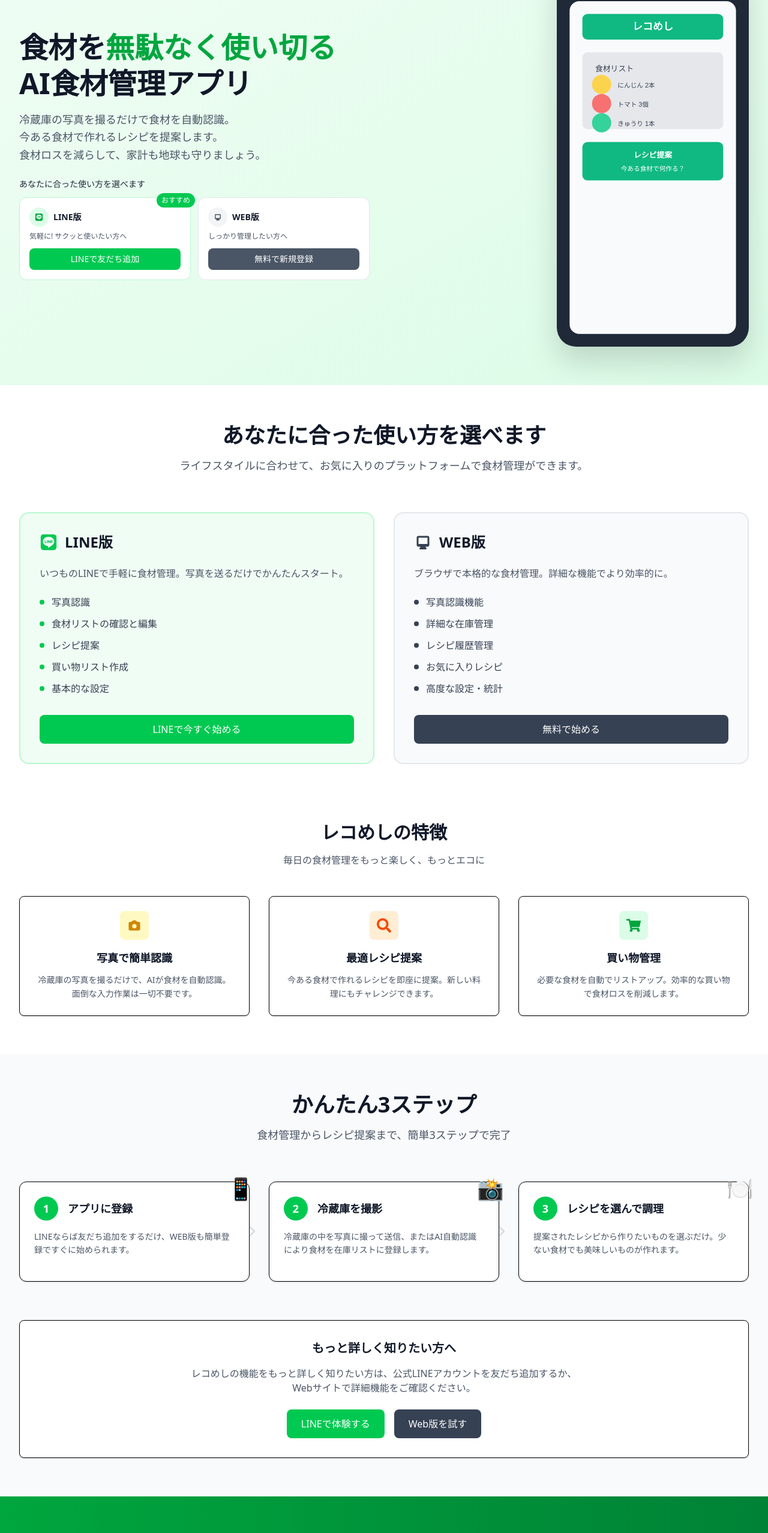
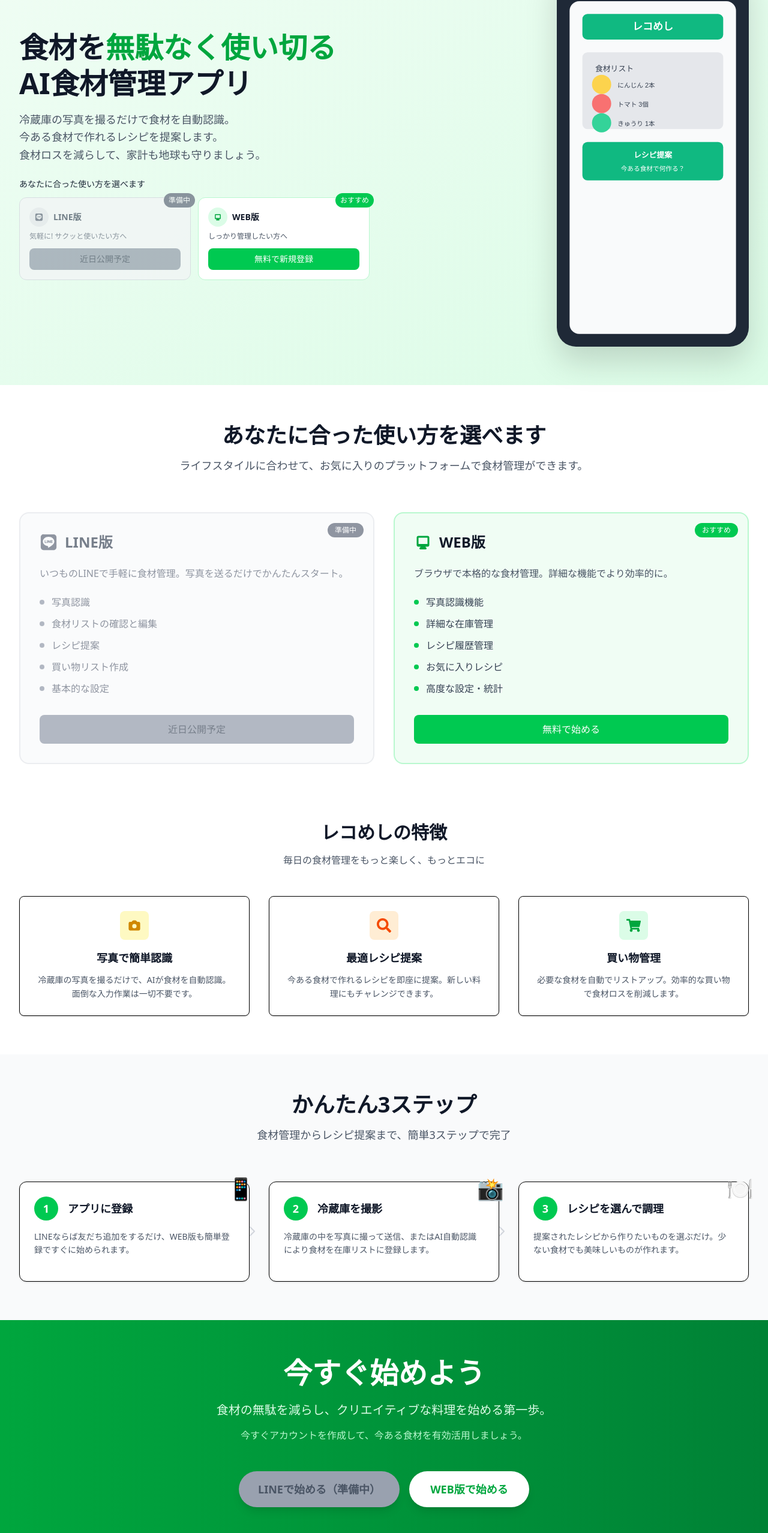
Before and after one commit to Otoriha/Reco_Meshi, a React (Vite) app in the folder frontend/: page / in a window 1280 px wide. Shown: the part 198-2754 px from the top of the page at 60% size. Built offline with nearby package versions, Linux system fonts and the light colour scheme; no server answers.

Commit message:
line準備中に設定

```diff
--- a/frontend/src/components/landing/CTASection.tsx
+++ b/frontend/src/components/landing/CTASection.tsx
@@ -20,14 +20,17 @@
           {/* CTAボタン */}
           <div className="flex flex-col sm:flex-row gap-4 justify-center items-center max-w-2xl mx-auto">
             {/* LINEで始める */}
-            <button className="w-full sm:w-auto bg-white text-green-600 px-8 py-4 rounded-full hover:bg-green-50 transition-colors font-bold shadow-lg text-lg min-w-[250px]">
-              LINEで始める（無料10分）
+            <button
+              disabled
+              className="w-full sm:w-auto bg-gray-400 text-gray-600 px-8 py-4 rounded-full cursor-not-allowed font-bold shadow-lg text-lg min-w-[250px]"
+            >
+              LINEで始める（準備中）
             </button>
 
             {/* Web版で始める */}
             <Link
               to="/signup"
-              className="w-full sm:w-auto bg-transparent border-2 border-white text-white px-8 py-4 rounded-full hover:bg-white hover:text-green-600 transition-colors font-bold text-lg text-center min-w-[200px]"
+              className="w-full sm:w-auto bg-white text-green-600 px-8 py-4 rounded-full hover:bg-green-50 transition-colors font-bold text-lg text-center min-w-[200px] shadow-lg"
             >
               WEB版で始める
             </Link>
--- a/frontend/src/components/landing/FeaturesSection.tsx
+++ b/frontend/src/components/landing/FeaturesSection.tsx
@@ -20,47 +20,56 @@
         {/* LINE版とWEB版の比較 */}
         <div className="grid grid-cols-1 lg:grid-cols-2 gap-8 mb-24">
           {/* LINE版 */}
-          <div className="bg-green-50 rounded-2xl p-8 border-2 border-green-200">
+          <div className="bg-gray-50 rounded-2xl p-8 border-2 border-gray-200 relative opacity-75">
+            <div className="absolute top-4 right-4 bg-gray-500 text-white text-xs px-3 py-1 rounded-full font-medium">
+              準備中
+            </div>
             <div className="flex items-center space-x-3 mb-6">
-              <FaLine className="text-3xl text-green-500" />
-              <h3 className="text-2xl font-bold text-gray-900">LINE版</h3>
+              <FaLine className="text-3xl text-gray-500" />
+              <h3 className="text-2xl font-bold text-gray-600">LINE版</h3>
             </div>
-            <p className="text-gray-600 mb-6">
+            <p className="text-gray-500 mb-6">
               いつものLINEで手軽に食材管理。写真を送るだけでかんたんスタート。
             </p>
 
             <ul className="space-y-3 mb-8">
               <li className="flex items-start space-x-3">
-                <div className="w-2 h-2 bg-green-500 rounded-full mt-2 flex-shrink-0"></div>
-                <span className="text-gray-700">写真認識</span>
+                <div className="w-2 h-2 bg-gray-400 rounded-full mt-2 flex-shrink-0"></div>
+                <span className="text-gray-500">写真認識</span>
               </li>
               <li className="flex items-start space-x-3">
-                <div className="w-2 h-2 bg-green-500 rounded-full mt-2 flex-shrink-0"></div>
-                <span className="text-gray-700">食材リストの確認と編集</span>
+                <div className="w-2 h-2 bg-gray-400 rounded-full mt-2 flex-shrink-0"></div>
+                <span className="text-gray-500">食材リストの確認と編集</span>
               </li>
               <li className="flex items-start space-x-3">
-                <div className="w-2 h-2 bg-green-500 rounded-full mt-2 flex-shrink-0"></div>
-                <span className="text-gray-700">レシピ提案</span>
+                <div className="w-2 h-2 bg-gray-400 rounded-full mt-2 flex-shrink-0"></div>
+                <span className="text-gray-500">レシピ提案</span>
               </li>
               <li className="flex items-start space-x-3">
-                <div className="w-2 h-2 bg-green-500 rounded-full mt-2 flex-shrink-0"></div>
-                <span className="text-gray-700">買い物リスト作成</span>
+                <div className="w-2 h-2 bg-gray-400 rounded-full mt-2 flex-shrink-0"></div>
+                <span className="text-gray-500">買い物リスト作成</span>
               </li>
               <li className="flex items-start space-x-3">
-                <div className="w-2 h-2 bg-green-500 rounded-full mt-2 flex-shrink-0"></div>
-                <span className="text-gray-700">基本的な設定</span>
+                <div className="w-2 h-2 bg-gray-400 rounded-full mt-2 flex-shrink-0"></div>
+                <span className="text-gray-500">基本的な設定</span>
               </li>
             </ul>
 
-            <button className="w-full bg-green-500 text-white py-3 px-6 rounded-lg hover:bg-green-600 transition-colors font-medium">
-              LINEで今すぐ始める
+            <button
+              disabled
+              className="w-full bg-gray-400 text-gray-600 py-3 px-6 rounded-lg cursor-not-allowed font-medium"
+            >
+              近日公開予定
             </button>
           </div>
 
           {/* WEB版 */}
-          <div className="bg-gray-50 rounded-2xl p-8 border-2 border-gray-200">
+          <div className="bg-green-50 rounded-2xl p-8 border-2 border-green-200 relative">
+            <div className="absolute top-4 right-4 bg-green-500 text-white text-xs px-3 py-1 rounded-full font-medium">
+              おすすめ
+            </div>
             <div className="flex items-center space-x-3 mb-6">
-              <HiDesktopComputer className="text-3xl text-gray-700" />
+              <HiDesktopComputer className="text-3xl text-green-600" />
               <h3 className="text-2xl font-bold text-gray-900">WEB版</h3>
             </div>
             <p className="text-gray-600 mb-6">
@@ -69,30 +78,30 @@
 
             <ul className="space-y-3 mb-8">
               <li className="flex items-start space-x-3">
-                <div className="w-2 h-2 bg-gray-700 rounded-full mt-2 flex-shrink-0"></div>
+                <div className="w-2 h-2 bg-green-500 rounded-full mt-2 flex-shrink-0"></div>
                 <span className="text-gray-700">写真認識機能</span>
               </li>
               <li className="flex items-start space-x-3">
-                <div className="w-2 h-2 bg-gray-700 rounded-full mt-2 flex-shrink-0"></div>
+                <div className="w-2 h-2 bg-green-500 rounded-full mt-2 flex-shrink-0"></div>
                 <span className="text-gray-700">詳細な在庫管理</span>
               </li>
               <li className="flex items-start space-x-3">
-                <div className="w-2 h-2 bg-gray-700 rounded-full mt-2 flex-shrink-0"></div>
+                <div className="w-2 h-2 bg-green-500 rounded-full mt-2 flex-shrink-0"></div>
                 <span className="text-gray-700">レシピ履歴管理</span>
               </li>
               <li className="flex items-start space-x-3">
-                <div className="w-2 h-2 bg-gray-700 rounded-full mt-2 flex-shrink-0"></div>
+                <div className="w-2 h-2 bg-green-500 rounded-full mt-2 flex-shrink-0"></div>
                 <span className="text-gray-700">お気に入りレシピ</span>
               </li>
               <li className="flex items-start space-x-3">
-                <div className="w-2 h-2 bg-gray-700 rounded-full mt-2 flex-shrink-0"></div>
+                <div className="w-2 h-2 bg-green-500 rounded-full mt-2 flex-shrink-0"></div>
                 <span className="text-gray-700">高度な設定・統計</span>
               </li>
             </ul>
 
             <Link
               to="/signup"
-              className="block w-full bg-gray-700 text-white py-3 px-6 rounded-lg hover:bg-gray-800 transition-colors font-medium text-center"
+              className="block w-full bg-green-500 text-white py-3 px-6 rounded-lg hover:bg-green-600 transition-colors font-medium text-center"
             >
               無料で始める
             </Link>
--- a/frontend/src/components/landing/HeroSection.tsx
+++ b/frontend/src/components/landing/HeroSection.tsx
@@ -36,6 +36,30 @@
               {/* LINE版とWEB版の選択ボタン */}
               <div className="flex flex-col sm:flex-row gap-3">
                 <div className="flex-1">
+                  <div className="bg-gray-100 rounded-xl p-4 border border-gray-300 relative opacity-75">
+                    {/* 準備中リボン */}
+                    <div className="absolute -top-2 -right-2 bg-gray-500 text-white text-xs px-2 py-1 rounded-full font-medium">
+                      準備中
+                    </div>
+                    <div className="flex items-center space-x-2 mb-2">
+                      <div className="w-8 h-8 bg-gray-200 rounded-full flex items-center justify-center">
+                        <FaLine className="text-sm text-gray-500" />
+                      </div>
+                      <span className="font-semibold text-gray-600 text-sm">LINE版</span>
+                    </div>
+                    <p className="text-xs text-gray-500 mb-3">
+                      気軽に! サクッと使いたい方へ
+                    </p>
+                    <button
+                      disabled
+                      className="w-full bg-gray-400 text-gray-600 py-2 px-3 rounded-lg cursor-not-allowed font-medium text-sm"
+                    >
+                      近日公開予定
+                    </button>
+                  </div>
+                </div>
+
+                <div className="flex-1">
                   <div className="bg-white rounded-xl p-4 border border-green-200 hover:border-green-300 transition-colors relative">
                     {/* おすすめリボン */}
                     <div className="absolute -top-2 -right-2 bg-green-500 text-white text-xs px-2 py-1 rounded-full font-medium">
@@ -43,24 +67,7 @@
                     </div>
                     <div className="flex items-center space-x-2 mb-2">
                       <div className="w-8 h-8 bg-green-100 rounded-full flex items-center justify-center">
-                        <FaLine className="text-sm text-green-600" />
-                      </div>
-                      <span className="font-semibold text-gray-900 text-sm">LINE版</span>
-                    </div>
-                    <p className="text-xs text-gray-600 mb-3">
-                      気軽に! サクッと使いたい方へ
-                    </p>
-                    <button className="w-full bg-green-500 text-white py-2 px-3 rounded-lg hover:bg-green-600 transition-colors font-medium text-sm">
-                      LINEで友だち追加
-                    </button>
-                  </div>
-                </div>
-
-                <div className="flex-1">
-                  <div className="bg-white rounded-xl p-4 border border-gray-200 hover:border-gray-300 transition-colors">
-                    <div className="flex items-center space-x-2 mb-2">
-                      <div className="w-8 h-8 bg-gray-100 rounded-full flex items-center justify-center">
-                        <HiDesktopComputer className="text-sm text-gray-600" />
+                        <HiDesktopComputer className="text-sm text-green-600" />
                       </div>
                       <span className="font-semibold text-gray-900 text-sm">WEB版</span>
                     </div>
@@ -69,7 +76,7 @@
                     </p>
                     <Link
                       to="/signup"
-                      className="block w-full bg-gray-600 text-white py-2 px-3 rounded-lg hover:bg-gray-700 transition-colors font-medium text-center text-sm"
+                      className="block w-full bg-green-500 text-white py-2 px-3 rounded-lg hover:bg-green-600 transition-colors font-medium text-center text-sm"
                     >
                       無料で新規登録
                     </Link>
--- a/frontend/src/components/landing/HowToSection.tsx
+++ b/frontend/src/components/landing/HowToSection.tsx
@@ -91,27 +91,6 @@
           ))}
         </div>
 
-        {/* 追加説明 */}
-        <div className="mt-16 text-center">
-          <div className="bg-white rounded-lg p-8 shadow-sm border">
-            <h3 className="text-xl font-bold text-gray-900 mb-4">
-              もっと詳しく知りたい方へ
-            </h3>
-            <p className="text-gray-600 mb-6">
-              レコめしの機能をもっと詳しく知りたい方は、公式LINEアカウントを友だち追加するか、
-              <br className="hidden sm:inline" />
-              Webサイトで詳細機能をご確認ください。
-            </p>
-            <div className="flex flex-col sm:flex-row gap-4 justify-center">
-              <button className="bg-green-500 text-white px-6 py-3 rounded-lg hover:bg-green-600 transition-colors font-medium">
-                LINEで体験する
-              </button>
-              <button className="bg-gray-700 text-white px-6 py-3 rounded-lg hover:bg-gray-800 transition-colors font-medium">
-                Web版を試す
-              </button>
-            </div>
-          </div>
-        </div>
       </div>
     </section>
   );
```
